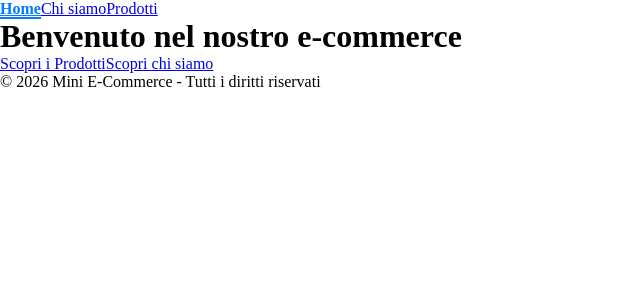
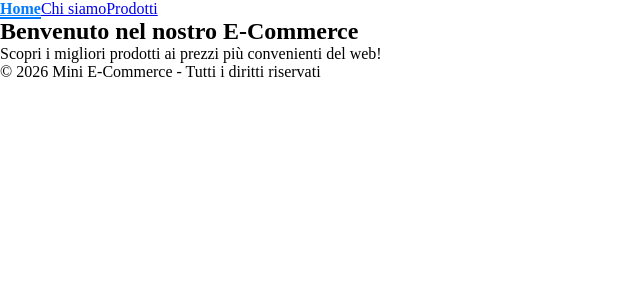
Before and after one commit to francescoguttuso/react-router, a React (Vite) app: page / in a window 1280 px wide. Shown: the top 300 px of the page, without its empty margins (0-640 px from the left). Built offline with nearby package versions, Linux system fonts and the light colour scheme.

Commit message:
feat: update Home component layout and content for improved user experience

```diff
--- a/src/pages/Home.jsx
+++ b/src/pages/Home.jsx
@@ -1,12 +1,12 @@
-import { NavLink } from "react-router";
 import "./Home.css";
 
 export const Home = () => {
   return (
-    <>
-      <h1>Benvenuto nel nostro e-commerce</h1>
-      <NavLink to="/product">Scopri i Prodotti</NavLink>
-      <NavLink to="/about">Scopri chi siamo</NavLink>
-    </>
+    <div className="home-container">
+      <section className="hero-section">
+        <h1>Benvenuto nel nostro E-Commerce</h1>
+        <p>Scopri i migliori prodotti ai prezzi più convenienti del web!</p>
+      </section>
+    </div>
   );
 };
```
